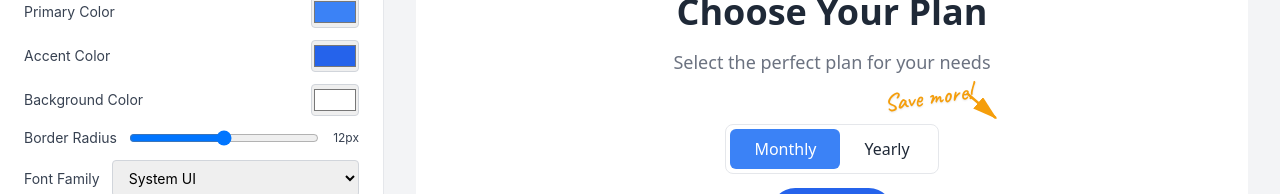
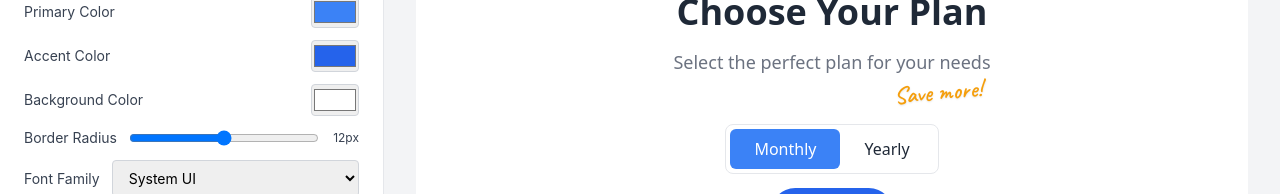
Before and after one commit to francodgstn/quick-price-table, a React (Create React App) app: page / in a window 1280 px wide. Shown: the part 145-339 px from the top of the page. Built offline with nearby package versions, Linux system fonts and the light colour scheme.

Commit message:
Remove arrow from yearly incentive annotation - keep only handwritten text

```diff
--- a/src/components/PricingPreview.js
+++ b/src/components/PricingPreview.js
@@ -119,9 +119,9 @@ export default function PricingPreview({ plans, styles, header, billingPeriod, s
           {/* Yearly Incentive Annotation */}
           {header.showYearlyIncentive !== false && (
             <div className="absolute" style={{
-              top: '-45px',
-              right: 'calc(50% - 140px)',
-              transform: 'rotate(-8deg)',
+              top: '-50px',
+              right: 'calc(50% - 150px)',
+              transform: 'rotate(-5deg)',
               pointerEvents: 'none'
             }}>
               <div style={{
@@ -134,38 +134,6 @@ export default function PricingPreview({ plans, styles, header, billingPeriod, s
               }}>
                 {header.yearlyIncentiveText || 'Save more!'}
               </div>
-              <svg
-                width="50"
-                height="50"
-                viewBox="0 0 50 50"
-                style={{
-                  position: 'absolute',
-                  top: '20px',
-                  right: '-35px',
-                  transform: 'rotate(15deg)'
-                }}
-              >
-                <defs>
-                  <marker
-                    id="arrowhead"
-                    markerWidth="10"
-                    markerHeight="10"
-                    refX="9"
-                    refY="3"
-                    orient="auto"
-                  >
-                    <polygon points="0 0, 10 3, 0 6" fill="#f59e0b" />
-                  </marker>
-                </defs>
-                <path
-                  d="M 5 5 Q 20 15, 35 25"
-                  stroke="#f59e0b"
-                  strokeWidth="2.5"
-                  fill="none"
-                  markerEnd="url(#arrowhead)"
-                  strokeLinecap="round"
-                />
-              </svg>
             </div>
           )}
         </div>
--- a/src/components/astroGenerator.js
+++ b/src/components/astroGenerator.js
@@ -95,14 +95,6 @@ const defaultBillingPeriod = header.defaultBillingPeriod || 'monthly';
     {header.showYearlyIncentive !== false && (
       <div class="yearly-incentive">
         <div class="incentive-text">{header.yearlyIncentiveText || 'Save more!'}</div>
-        <svg class="incentive-arrow" width="50" height="50" viewBox="0 0 50 50">
-          <defs>
-            <marker id="arrowhead" markerWidth="10" markerHeight="10" refX="9" refY="3" orient="auto">
-              <polygon points="0 0, 10 3, 0 6" fill="#f59e0b" />
-            </marker>
-          </defs>
-          <path d="M 5 5 Q 20 15, 35 25" stroke="#f59e0b" stroke-width="2.5" fill="none" marker-end="url(#arrowhead)" stroke-linecap="round" />
-        </svg>
       </div>
     )}
   </div>
@@ -241,9 +233,9 @@ const defaultBillingPeriod = header.defaultBillingPeriod || 'monthly';
 
   .yearly-incentive {
     position: absolute;
-    top: -45px;
-    right: calc(50% - 140px);
-    transform: rotate(-8deg);
+    top: -50px;
+    right: calc(50% - 150px);
+    transform: rotate(-5deg);
     pointer-events: none;
   }
 
@@ -254,13 +246,6 @@ const defaultBillingPeriod = header.defaultBillingPeriod || 'monthly';
     color: #f59e0b;
     text-shadow: 0 1px 2px rgba(0,0,0,0.1);
     white-space: nowrap;
-  }
-
-  .incentive-arrow {
-    position: absolute;
-    top: 20px;
-    right: -35px;
-    transform: rotate(15deg);
   }
 
   .pricing-grid {
--- a/src/components/htmlGenerator.js
+++ b/src/components/htmlGenerator.js
@@ -241,9 +241,9 @@ export const generateHTML = (plans, styles, header) => {
     }
     .yearly-incentive {
       position: absolute;
-      top: -45px;
-      right: calc(50% - 140px);
-      transform: rotate(-8deg);
+      top: -50px;
+      right: calc(50% - 150px);
+      transform: rotate(-5deg);
       pointer-events: none;
     }
     .incentive-text {
@@ -253,12 +253,6 @@ export const generateHTML = (plans, styles, header) => {
       color: #f59e0b;
       text-shadow: 0 1px 2px rgba(0,0,0,0.1);
       white-space: nowrap;
-    }
-    .incentive-arrow {
-      position: absolute;
-      top: 20px;
-      right: -35px;
-      transform: rotate(15deg);
     }
     .pricing-grid-wrapper {
       position: relative;
@@ -477,14 +471,6 @@ export const generateHTML = (plans, styles, header) => {
       ${header.showYearlyIncentive !== false ? `
       <div class="yearly-incentive">
         <div class="incentive-text">${header.yearlyIncentiveText || 'Save more!'}</div>
-        <svg class="incentive-arrow" width="50" height="50" viewBox="0 0 50 50">
-          <defs>
-            <marker id="arrowhead" markerWidth="10" markerHeight="10" refX="9" refY="3" orient="auto">
-              <polygon points="0 0, 10 3, 0 6" fill="#f59e0b" />
-            </marker>
-          </defs>
-          <path d="M 5 5 Q 20 15, 35 25" stroke="#f59e0b" stroke-width="2.5" fill="none" marker-end="url(#arrowhead)" stroke-linecap="round" />
-        </svg>
       </div>
       ` : ''}
     </div>
```
